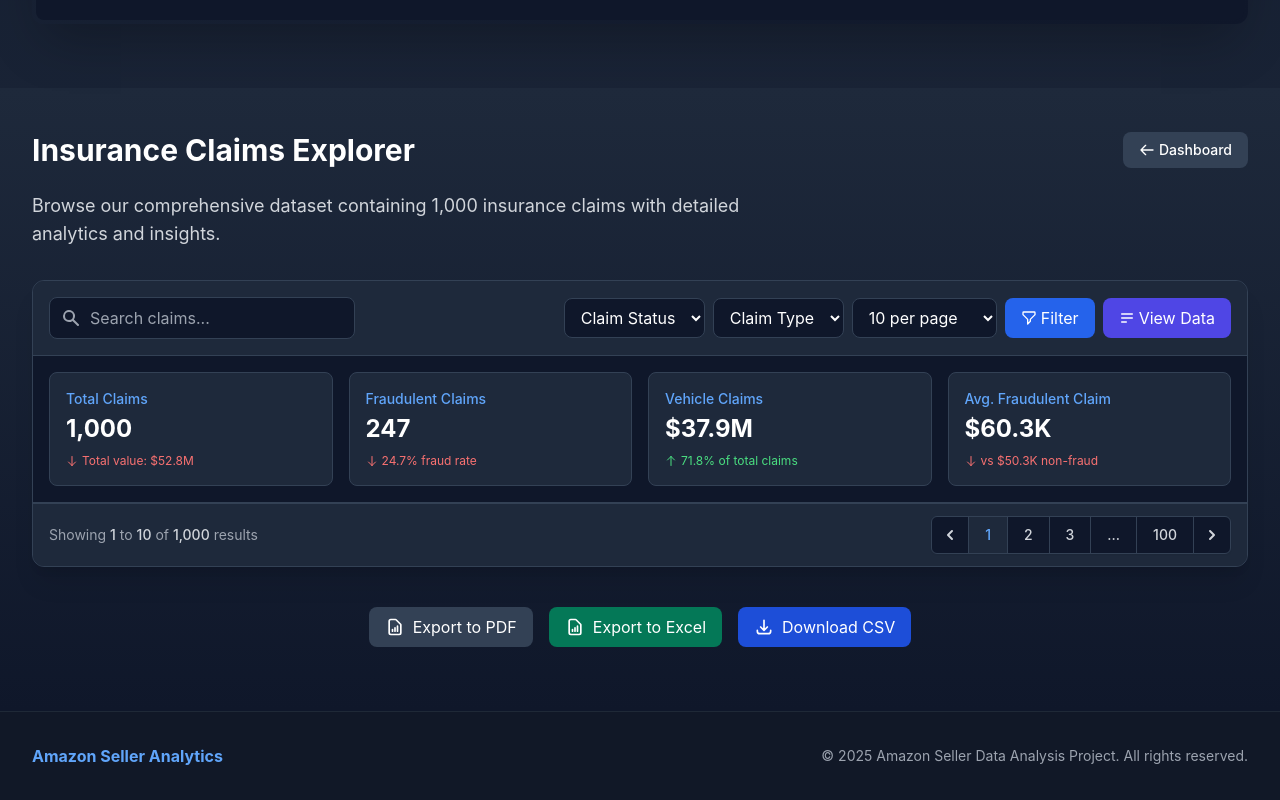
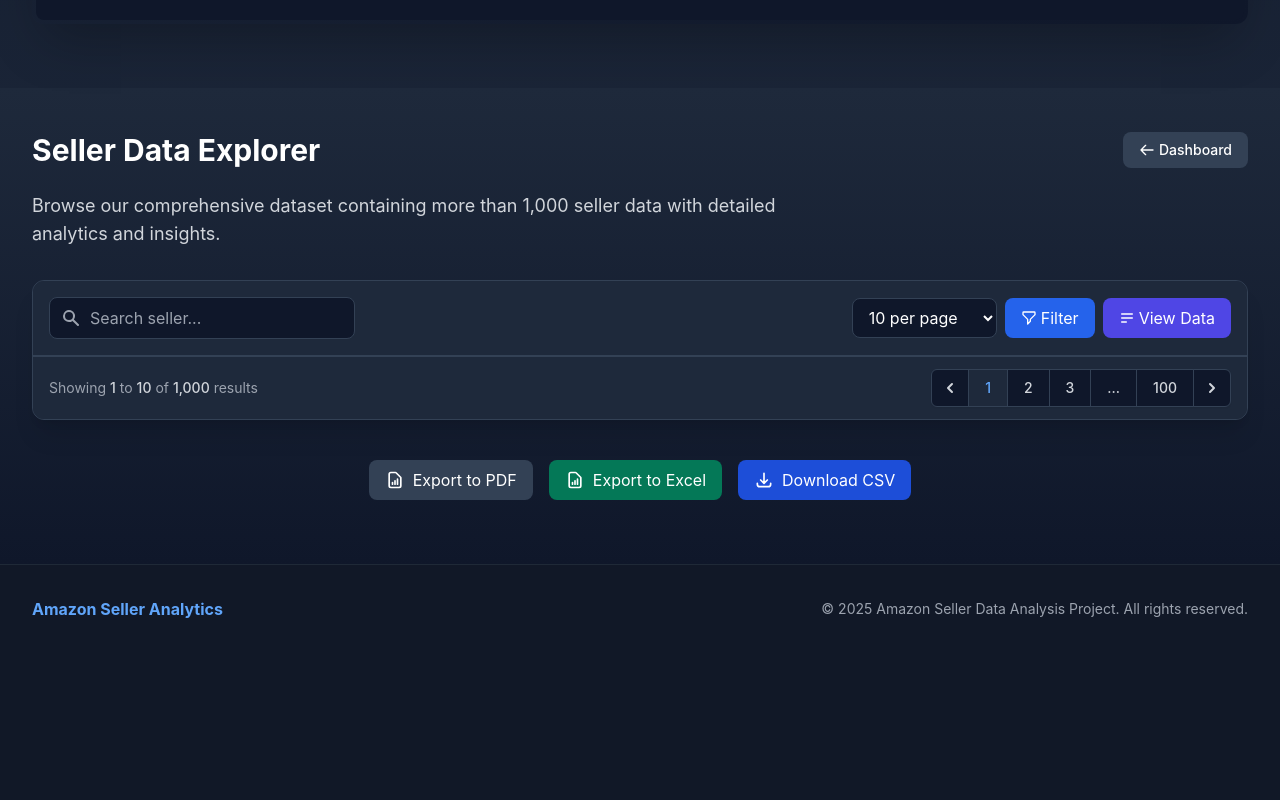
Before and after one commit to Abhishek-2502/SellerScope, a React (Vite) app: page /dashboard in a window 1280 px wide. Shown: the part 1070-1870 px from the top of the page. After the commit the page ends 1723 px from the top, so only its background shows below. Built offline with nearby package versions, Linux system fonts and the light colour scheme; sample sign-in values are in the browser's storage.

Commit message:
Updated Seller data explorer

```diff
--- a/src/components/Dashboard.jsx
+++ b/src/components/Dashboard.jsx
@@ -113,7 +113,7 @@ const Dashboard = () => {
   <div className="max-w-7xl mx-auto px-4 sm:px-6 lg:px-8">
     <div className="animate-on-scroll">
       <div className="flex justify-between items-center mb-6">
-        <h3 className="text-3xl font-bold text-white">Insurance Claims Explorer</h3>
+        <h3 className="text-3xl font-bold text-white">Seller Data Explorer</h3>
         <a href="#dashboard" className="px-4 py-2 bg-slate-700 hover:bg-slate-600 text-white text-sm font-medium rounded-lg transition-all duration-200 flex items-center">
           <svg xmlns="http://www.w3.org/2000/svg" className="h-4 w-4 mr-1" fill="none" viewBox="0 0 24 24" stroke="currentColor">
             <path strokeLinecap="round" strokeLinejoin="round" strokeWidth={2} d="M10 19l-7-7m0 0l7-7m-7 7h18" />
@@ -123,7 +123,7 @@ const Dashboard = () => {
       </div>
 
       <p className="max-w-3xl text-lg text-gray-300 mb-8">
-        Browse our comprehensive dataset containing 1,000 insurance claims with detailed analytics and insights.
+        Browse our comprehensive dataset containing more than 1,000 seller data with detailed analytics and insights.
       </p>
 
       <div className="bg-slate-800 rounded-xl shadow-xl overflow-hidden mb-10 border border-slate-700">
@@ -138,26 +138,13 @@ const Dashboard = () => {
               </div>
               <input
                 type="text"
-                placeholder="Search claims..."
+                placeholder="Search seller..."
                 className="bg-slate-900 text-white pl-10 pr-4 py-2 border border-slate-700 rounded-lg w-full focus:outline-none focus:ring-2 focus:ring-blue-500"
               />
             </div>
           </div>
 
           <div className="flex flex-wrap gap-2 w-full lg:w-auto justify-end">
-            <select className="bg-slate-900 text-white px-3 py-2 border border-slate-700 rounded-lg focus:outline-none focus:ring-2 focus:ring-blue-500">
-              <option value="">Claim Status</option>
-              <option value="approved">Approved</option>
-              <option value="denied">Denied</option>
-              <option value="pending">Pending</option>
-            </select>
-
-            <select className="bg-slate-900 text-white px-3 py-2 border border-slate-700 rounded-lg focus:outline-none focus:ring-2 focus:ring-blue-500">
-              <option value="">Claim Type</option>
-              <option value="auto">Auto</option>
-              <option value="health">Health</option>
-              <option value="property">Property</option>
-            </select>
 
             <select className="bg-slate-900 text-white px-3 py-2 border border-slate-700 rounded-lg focus:outline-none focus:ring-2 focus:ring-blue-500">
               <option value="10">10 per page</option>
@@ -181,50 +168,6 @@ const Dashboard = () => {
             </button>
           </div>
         </div>
-
-        {/* Data Visualization Summary */}
-        <div className="p-4 grid grid-cols-1 md:grid-cols-2 lg:grid-cols-4 gap-4 bg-slate-900 border-b border-slate-700">
-  <div className="bg-slate-800 rounded-lg p-4 border border-slate-700">
-    <div className="text-blue-400 text-sm font-medium mb-1">Total Claims</div>
-    <div className="text-white text-2xl font-bold">1,000</div>
-    <div className="text-red-400 text-xs mt-2 flex items-center">
-      <svg xmlns="http://www.w3.org/2000/svg" className="h-3 w-3 mr-1" fill="none" viewBox="0 0 24 24" stroke="currentColor">
-        <path strokeLinecap="round" strokeLinejoin="round" strokeWidth={2} d="M19 14l-7 7m0 0l-7-7m7 7V3" />
-      </svg>
-      Total value: $52.8M
-    </div>
-  </div>
-  <div className="bg-slate-800 rounded-lg p-4 border border-slate-700">
-    <div className="text-blue-400 text-sm font-medium mb-1">Fraudulent Claims</div>
-    <div className="text-white text-2xl font-bold">247</div>
-    <div className="text-red-400 text-xs mt-2 flex items-center">
-      <svg xmlns="http://www.w3.org/2000/svg" className="h-3 w-3 mr-1" fill="none" viewBox="0 0 24 24" stroke="currentColor">
-        <path strokeLinecap="round" strokeLinejoin="round" strokeWidth={2} d="M19 14l-7 7m0 0l-7-7m7 7V3" />
-      </svg>
-      24.7% fraud rate
-    </div>
-  </div>
-  <div className="bg-slate-800 rounded-lg p-4 border border-slate-700">
-    <div className="text-blue-400 text-sm font-medium mb-1">Vehicle Claims</div>
-    <div className="text-white text-2xl font-bold">$37.9M</div>
-    <div className="text-green-400 text-xs mt-2 flex items-center">
-      <svg xmlns="http://www.w3.org/2000/svg" className="h-3 w-3 mr-1" fill="none" viewBox="0 0 24 24" stroke="currentColor">
-        <path strokeLinecap="round" strokeLinejoin="round" strokeWidth={2} d="M5 10l7-7m0 0l7 7m-7-7v18" />
-      </svg>
-      71.8% of total claims
-    </div>
-  </div>
-  <div className="bg-slate-800 rounded-lg p-4 border border-slate-700">
-    <div className="text-blue-400 text-sm font-medium mb-1">Avg. Fraudulent Claim</div>
-    <div className="text-white text-2xl font-bold">$60.3K</div>
-    <div className="text-red-400 text-xs mt-2 flex items-center">
-      <svg xmlns="http://www.w3.org/2000/svg" className="h-3 w-3 mr-1" fill="none" viewBox="0 0 24 24" stroke="currentColor">
-        <path strokeLinecap="round" strokeLinejoin="round" strokeWidth={2} d="M19 14l-7 7m0 0l-7-7m7 7V3" />
-      </svg>
-      vs $50.3K non-fraud
-    </div>
-  </div>
-</div>
 
         {/* Data Table */}
         {showDataTable && (
```
